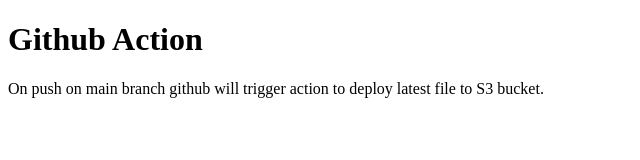
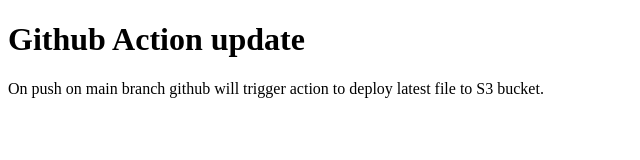
Before and after one commit to frontend-helper/github-action, a plain HTML site: page public/index.html in a window 1280 px wide. Shown: the whole page, without its empty margins (0-640 px from the left). Drawn offline with Linux system fonts and the light colour scheme.

Commit message:
Index file updated.

```diff
--- a/public/index.html
+++ b/public/index.html
@@ -8,7 +8,7 @@
   </head>
   <body>
     <header>
-      <h1>Github Action</h1>
+      <h1>Github Action update</h1>
       <p>
         On push on main branch github will trigger action to deploy latest file
         to S3 bucket.
```
